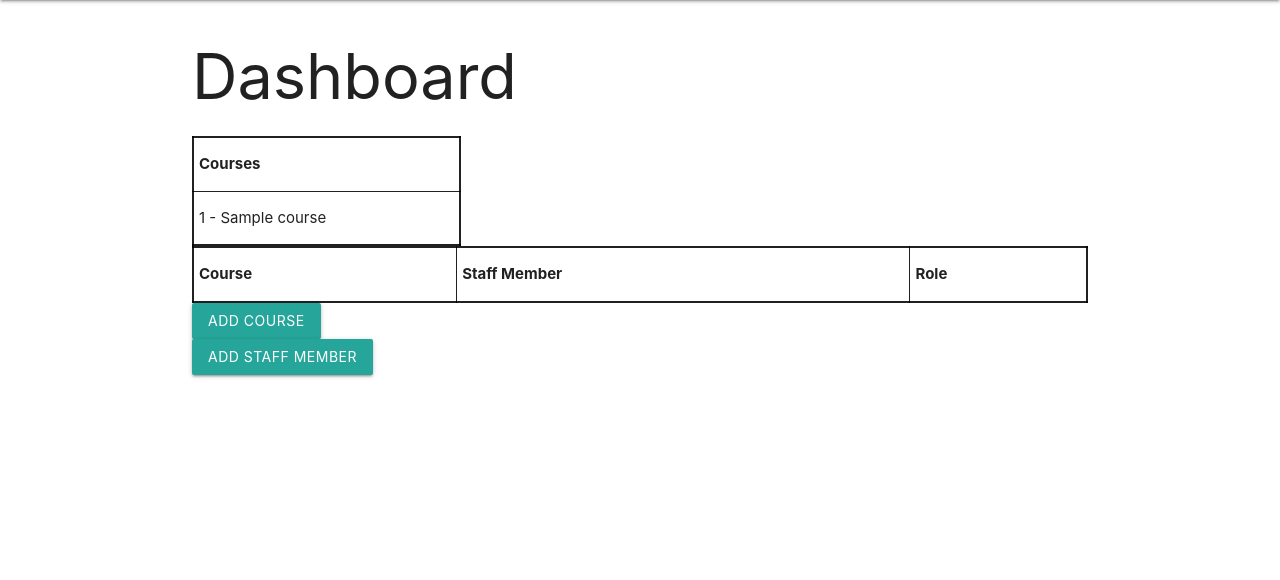
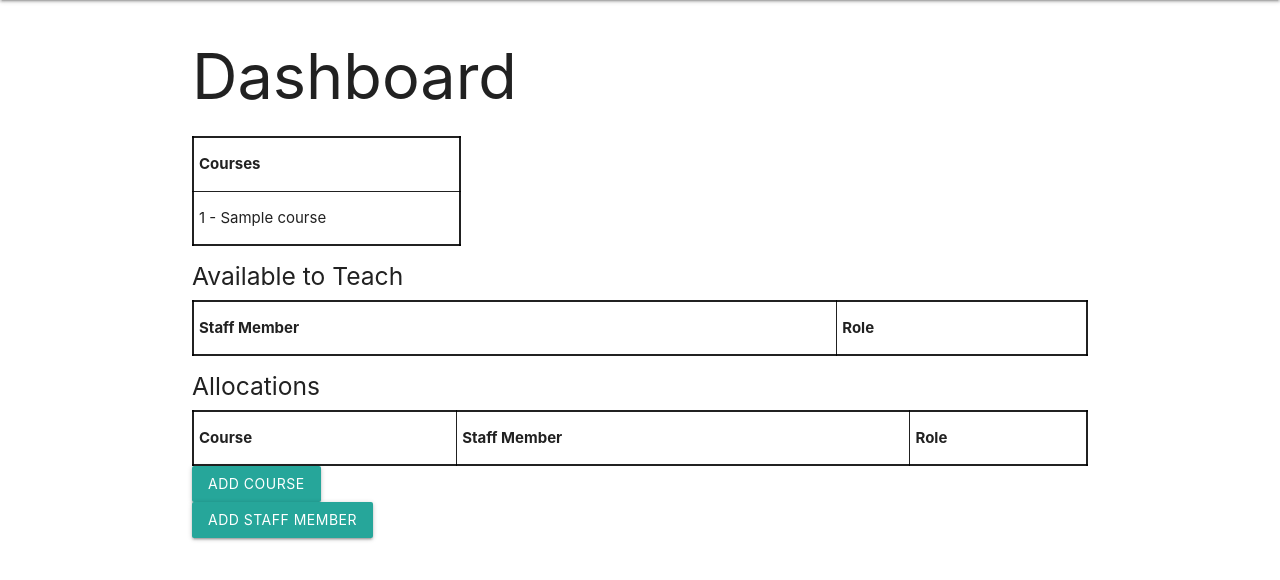
Before and after one commit to Staff-Allocations/Staff-Allocations, a Flask app: page / in a window 1280 px wide. Shown: the part 64-644 px from the top of the page. Run offline with Flask 3, Linux system fonts and the light colour scheme; tables that the repository leaves empty hold one stand-in row (values such as "Sample post"); lists and menus that the app fills with data are empty.

Commit message:
Update index.html

```diff
--- a/App/templates/index.html
+++ b/App/templates/index.html
@@ -35,21 +35,37 @@
           </tr>
       {% endfor %}
   </table>
+
+  <h5>Available to Teach</h5>
+  <table>
+    <tr>
+      <th>Staff Member</th>
+      <th>Role</th>
+    </tr>
+      {% for staff in staff %}
+      <tr data-href="/{{courseID}}/{{staff.id}}">
+        <td>{{staff.firstName}} {{staff.lastName}}</td>
+        <td>{{staff.type}}</td>
+      </tr>
+      {% endfor %}
+  </table>
+
+  <h5>Allocations</h5>
+
   <table >
     <tr>
       <th>Course</th>
       <th>Staff Member</th>
       <th>Role</th>
     </tr>
-      {% for staff in staff %}
+      {% for allo in allocations %}
       <tr>
         <td>{{courseID}}</td>
-        <td>{{staff.firstName}} {{staff.lastName}}</td>
-        <td>{{staff.type}}</td>
+        <td>{{allo.staffId}} </td>
+        <td></td>
       </tr>
       {% endfor %}
   </table>
-
     <form class="col-md-4 col-lg-offset-4" method="POST" action="/addCourseDetails">
       <button class="btn waves-effect waves-light" type="submit" name="action">Add Course</button>
     </form>
```
